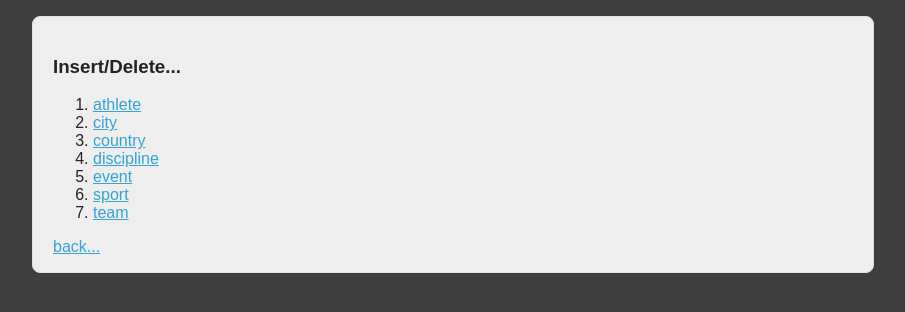
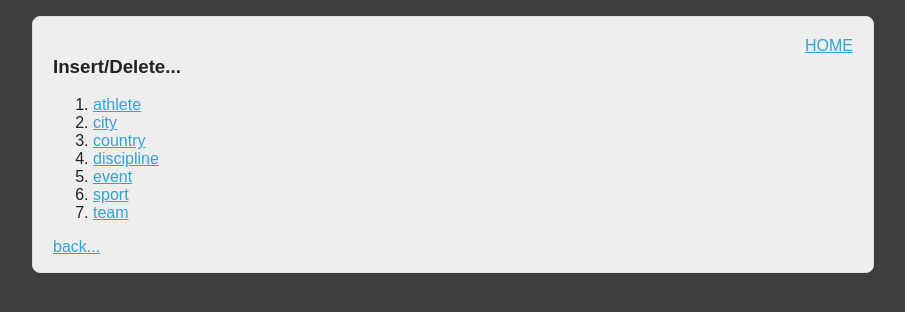
Before and after one commit to FriedrichIII/epfl_DB, a PHP site: page /insertions/index.php in a window 1280 px wide. Shown: the top 312 px of the page, without its empty margins (187-1092 px from the left). Run offline with PHP 8.4, Linux system fonts and the light colour scheme.

Commit message:
home button

```diff
--- a/App/webapp/includes/footer.php
+++ b/App/webapp/includes/footer.php
@@ -1,3 +1,4 @@
 </div>
+
 </body>
 </html>
--- a/App/webapp/includes/header.php
+++ b/App/webapp/includes/header.php
@@ -5,3 +5,4 @@
 </head>
 <body>
 <div id="main">
+<a id="home" href="../index.php">HOME</a>
--- a/App/webapp/styles.css
+++ b/App/webapp/styles.css
@@ -33,3 +33,6 @@ a:visited{
 a:hover{
 	color:#55b5e5;
 }
+#home{
+	float:right;
+}
```
